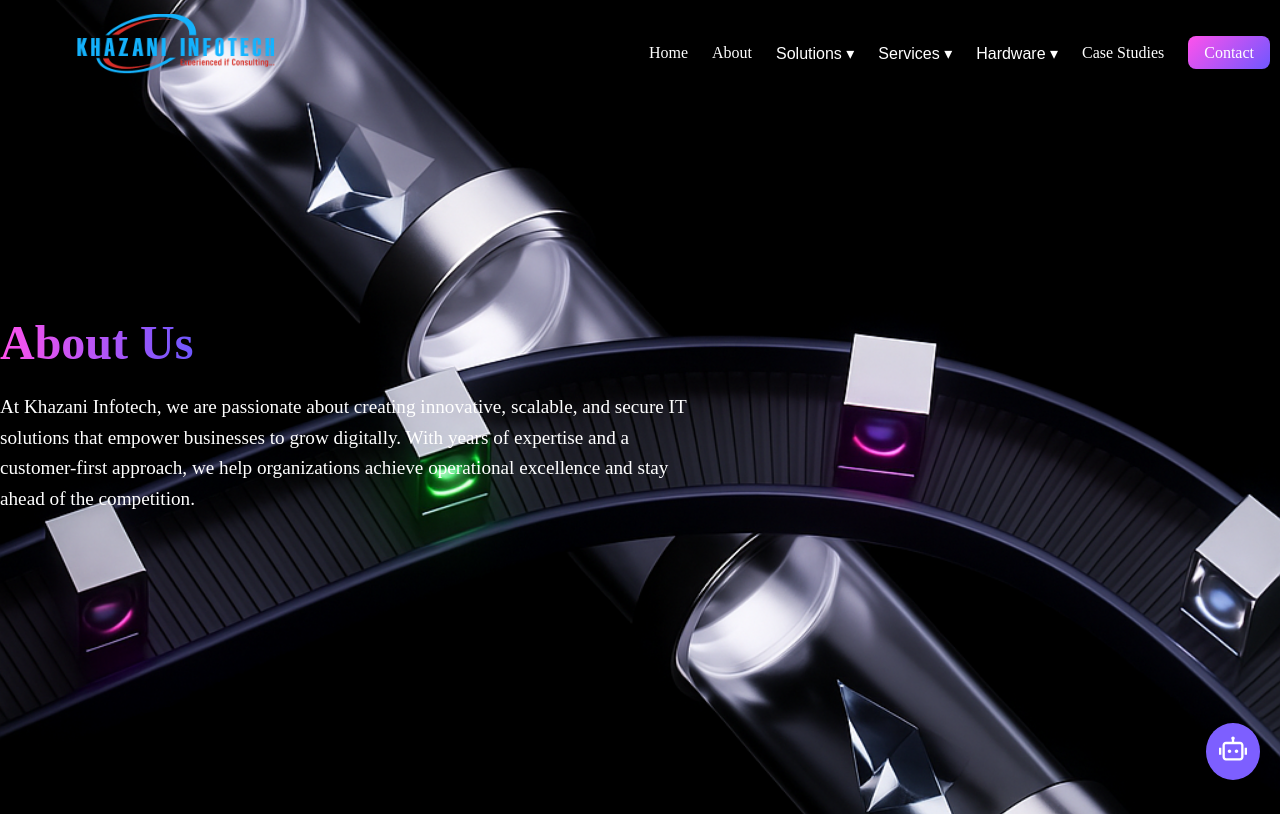
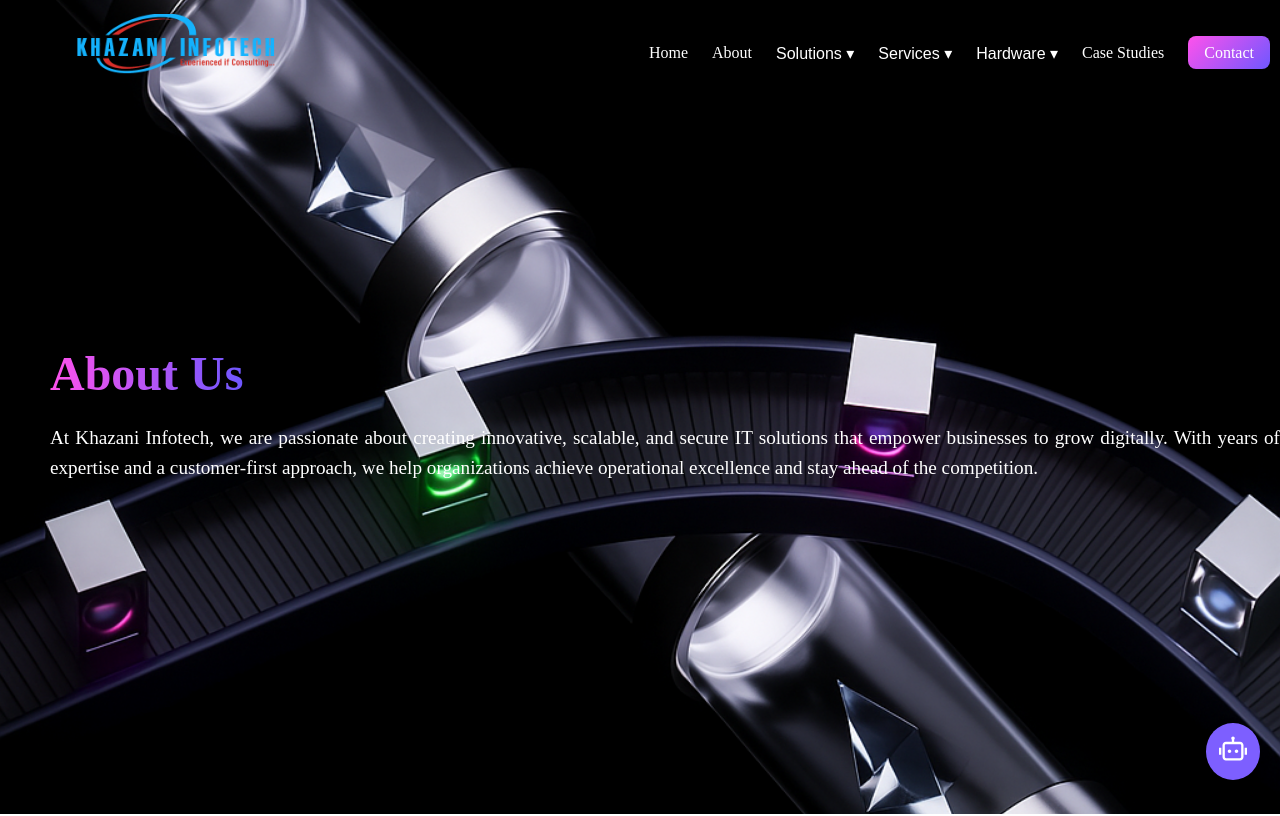
Before and after one commit to Rajnishcodes/khazani-infotech, a React (Vite) app: page /about in a window 1280 px wide. Shown: the top 816 px of the page. Built offline with nearby package versions, Linux system fonts and the light colour scheme.

Commit message:
Fixes Done

```diff
--- a/src/styles/About.css
+++ b/src/styles/About.css
@@ -12,7 +12,8 @@
 }
 
 .about-hero-content {
-  max-width: 700px;
+  margin-left: 50px;
+  text-align: justify;
 }
 
 .about-hero h1 span {
```
